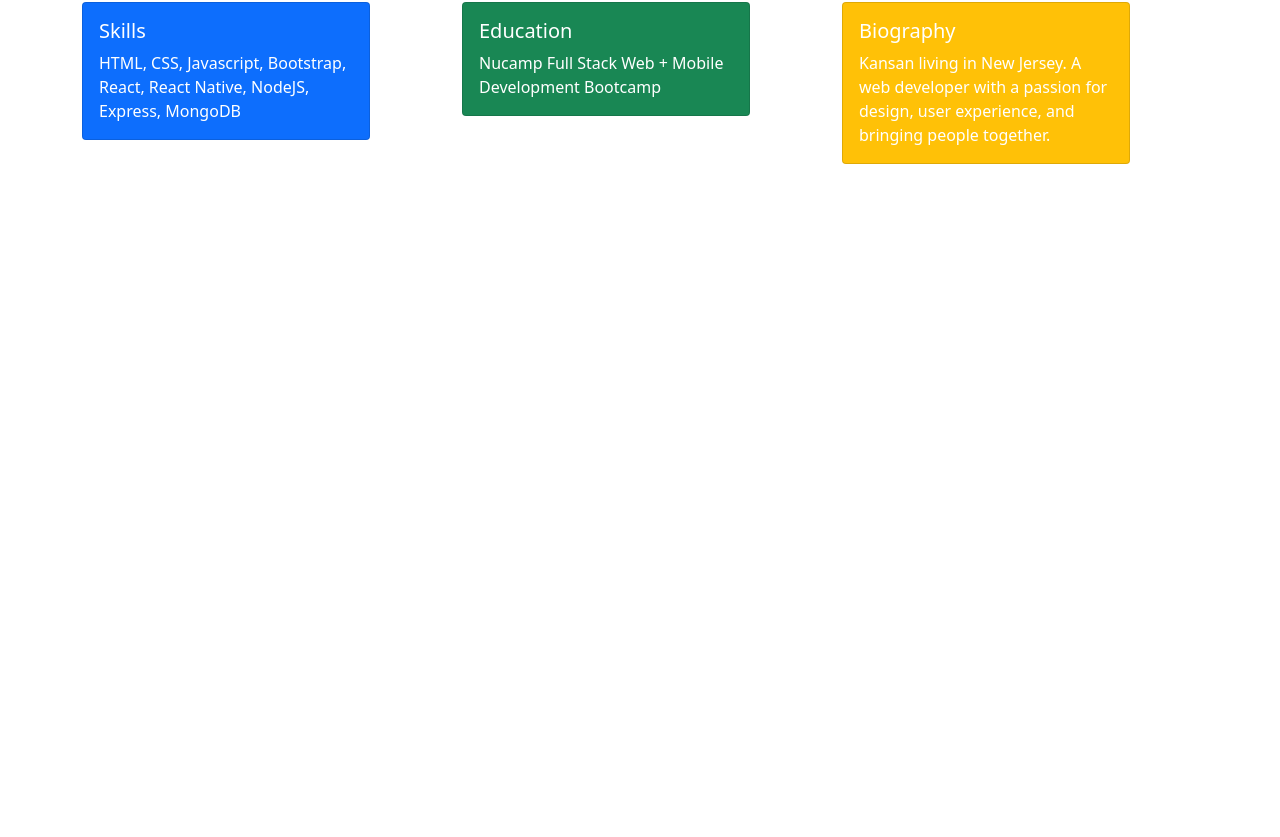
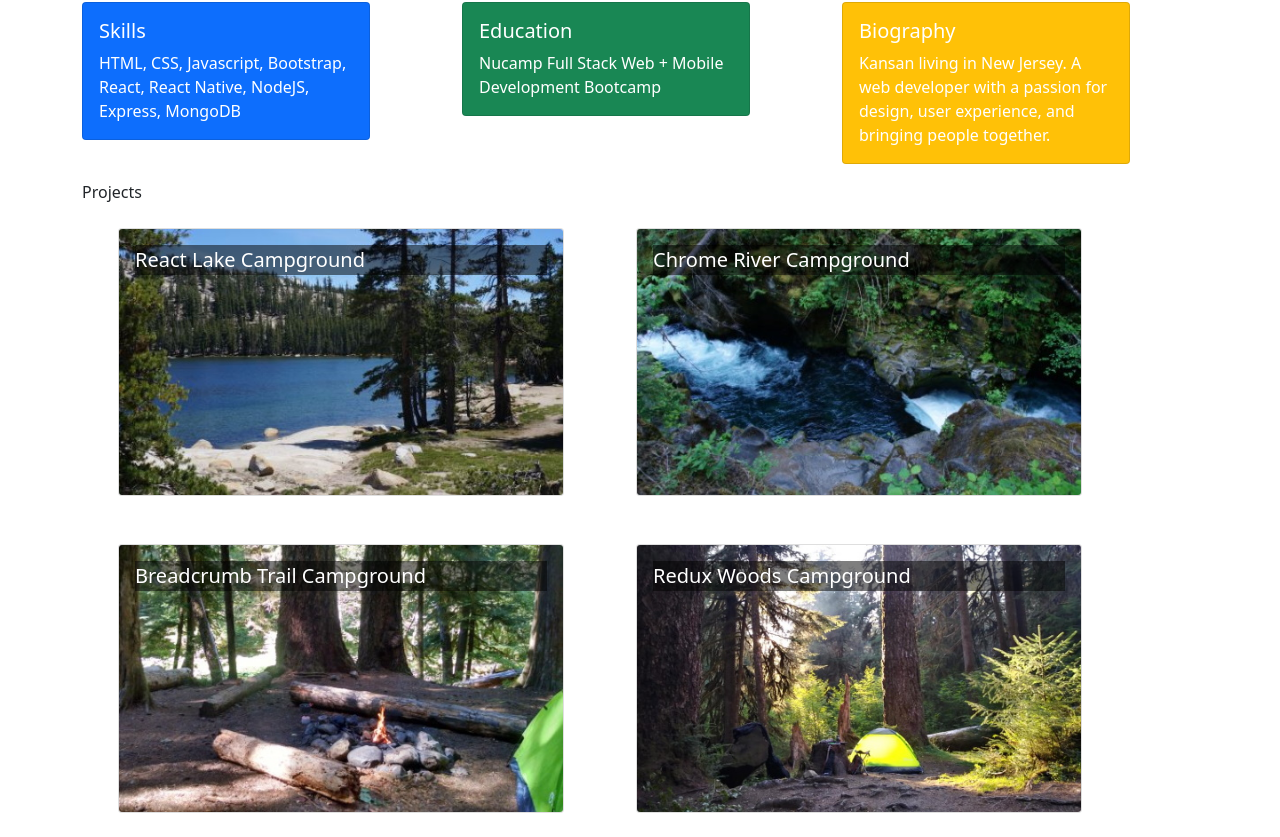
Before and after one commit to TylerWaugh01/Porfolio, a React (Create React App) app: page / in a window 1280 px wide. Shown: the part 513-1350 px from the top of the page. Before the commit the page ends 800 px from the top, so only its background shows below. Built offline with nearby package versions, Linux system fonts and the light colour scheme.

Commit message:
Map Projects

```diff
--- a/src/App.js
+++ b/src/App.js
@@ -3,7 +3,8 @@ import './App.css';
 import Introduction from './components/Intro';
 import Header from './components/Header';
 import Skills from './components/Skills';
-
+import ProjectsList from './features/projects/ProjectsList.js'
+import { PROJECTS } from './app/shared/PROJECTS'
 
 function App() {
     return (
@@ -11,6 +12,7 @@ function App() {
             <Header />
             <Introduction />
             <Skills />
+            <ProjectsList projects={ PROJECTS }/>
         </div>
     );
 }
--- a/src/app/shared/CAMPSITES.js
+++ b/src/app/shared/PROJECTS.js
@@ -3,7 +3,7 @@ import chromeRiverImg from '../assets/img/chrome-river.jpg';
 import breadCrumbImg from '../assets/img/breadcrumb-trail.jpg';
 import reduxWoodsImg from '../assets/img/redux-woods.jpg';
 
-export const CAMPSITES = [
+export const PROJECTS = [
     {
         id: 0,
         name: 'React Lake Campground',
--- /dev/null
+++ b/src/features/projects/ProjectCard.js
@@ -0,0 +1,14 @@
+import { Card, CardImgOverlay, CardImg, CardTitle } from 'reactstrap';
+
+const ProjectCard = (props) => {
+    return (
+    <Card>
+        <CardImg width='100%' src={props.project.image} alt={props.project.name}/>
+        <CardImgOverlay>
+        <CardTitle>{props.project.name}</CardTitle>
+        </CardImgOverlay>
+    </Card>
+    )
+};
+
+export default ProjectCard;
--- /dev/null
+++ b/src/features/projects/ProjectsList.js
@@ -0,0 +1,21 @@
+import { Col, Container, Row, } from 'reactstrap';
+import ProjectCard from "./ProjectCard";
+
+const ProjectsList = (props) => {
+    return (
+    <Container>
+    Projects
+    <Row className="ms-auto">
+        {props.projects.map((project) => {
+        return (
+        <Col md='5' className='m-4' key={project.id}>
+        <ProjectCard project={project} />
+        </Col>
+        );
+        })}
+    </Row>
+    </Container>
+    )
+};
+
+export default ProjectsList;
```
